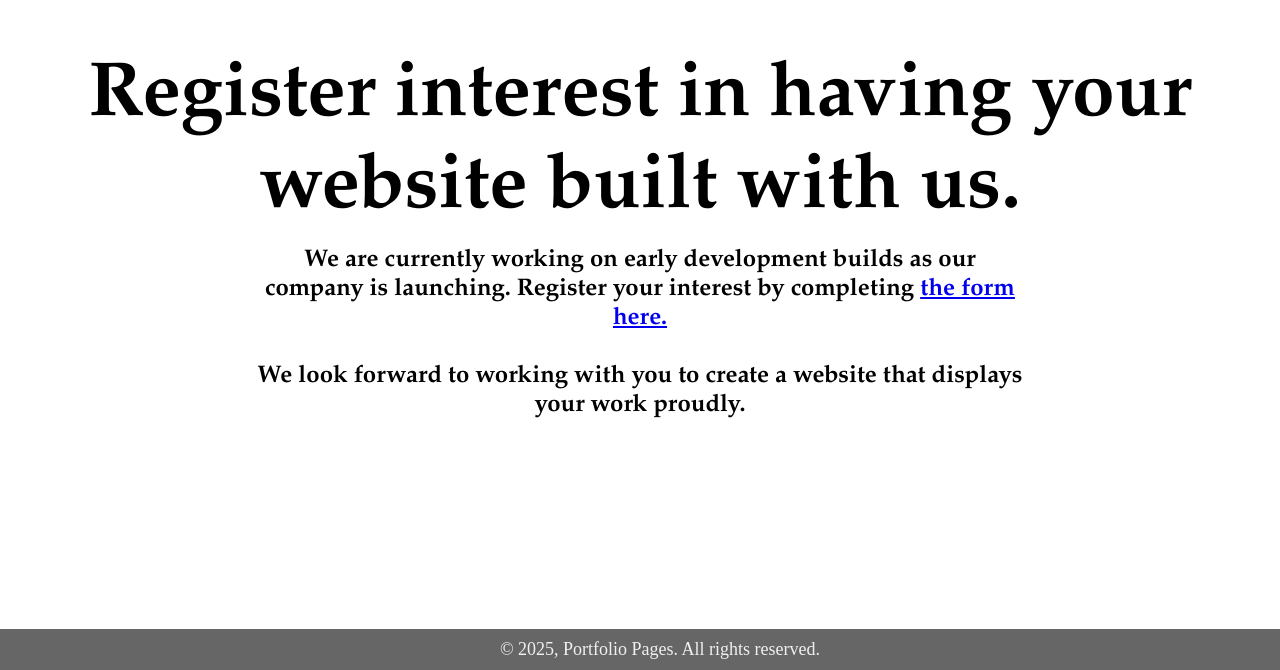
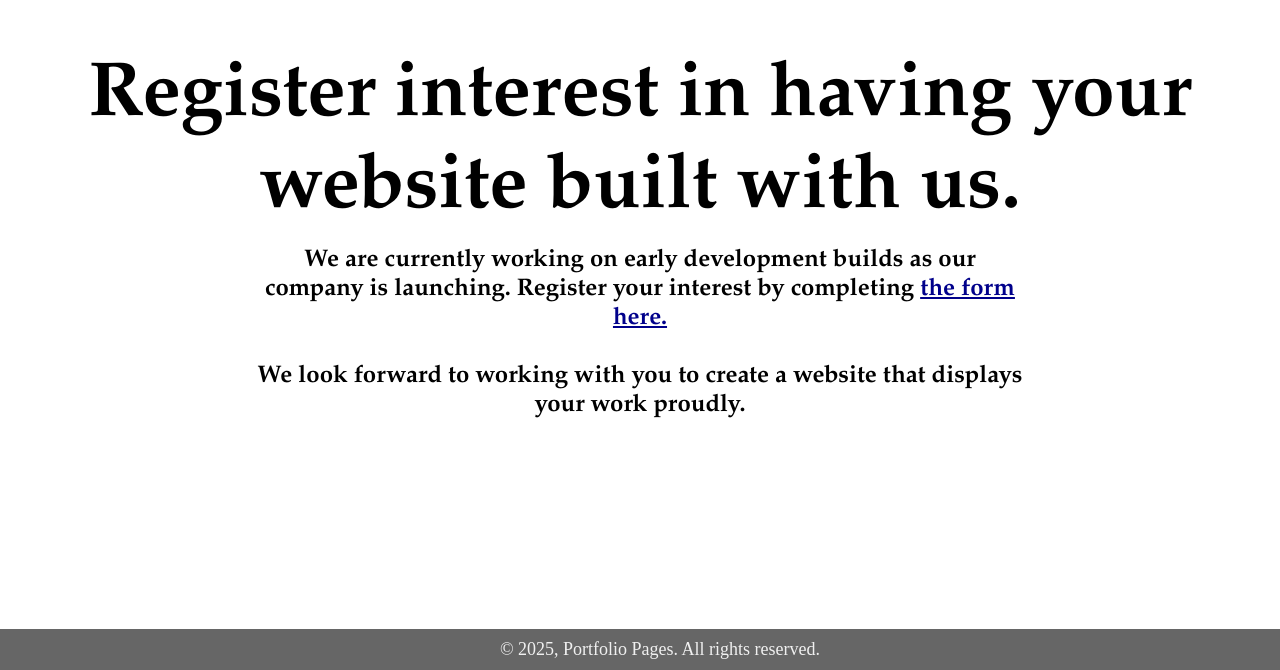
Before and after one commit to Qwerty54637/portfolio-pages, a plain HTML site: page index.html in a window 1280 px wide. Shown: the part 1114-1784 px from the top of the page. Drawn offline with Linux system fonts and the light colour scheme.

Commit message:
Add link animation

```diff
--- a/stylesheet.css
+++ b/stylesheet.css
@@ -5,6 +5,15 @@ html, body {
     width: 100%; */
     max-width: 100%;
     overflow-x: hidden;
+}
+
+a{
+    color: darkblue;
+    transition: 0.3s ease;
+}
+
+a:hover{
+    font-size: larger;
 }
 
 #overlay {
```
